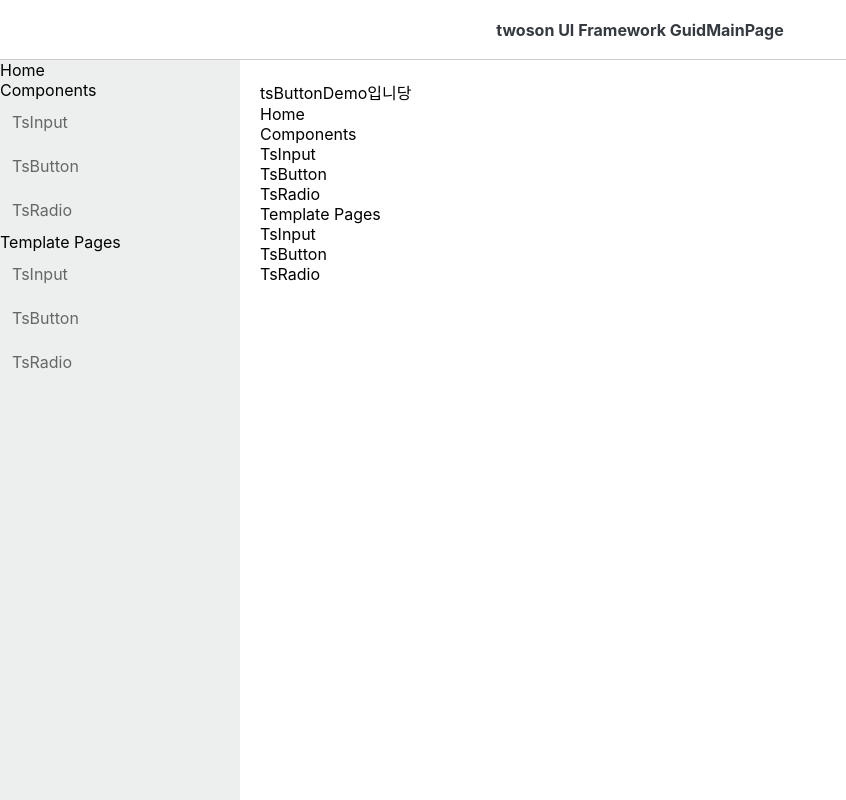
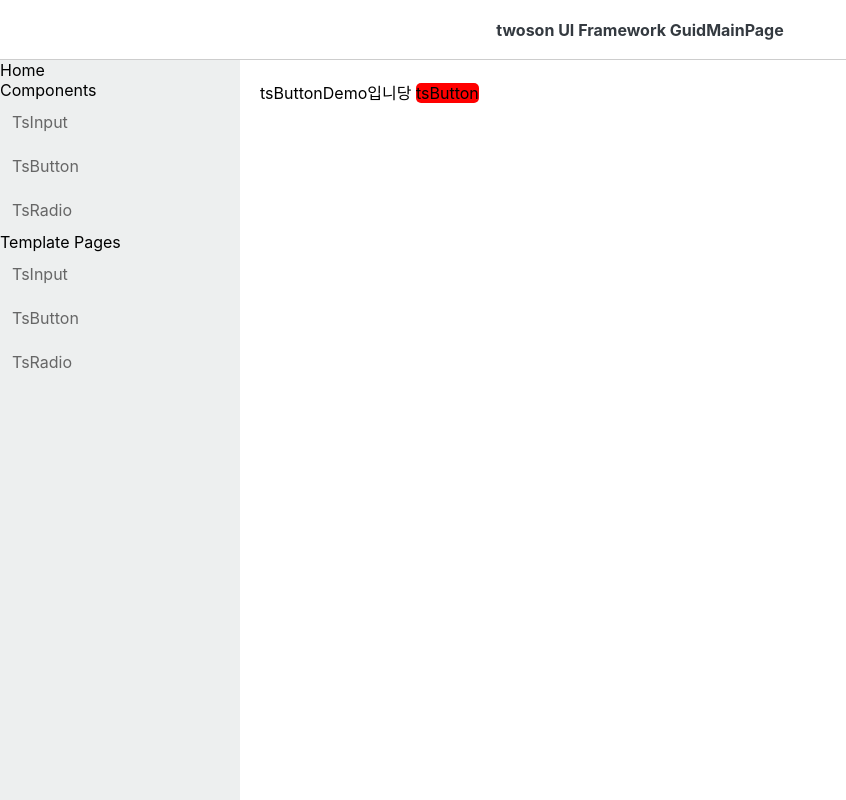
Before and after one commit to opp1350/ts-ui-pjt, a Vue app: page /components/tsButton in a window 1280 px wide. Shown: the whole page, without its empty margins (0-846 px from the left). Built offline with nearby package versions, Linux system fonts and the light colour scheme; the HTML template or start-up script is replaced by a standard one.

Commit message:
checkbox

```diff
--- a/src/main.js
+++ b/src/main.js
@@ -6,6 +6,7 @@ import PrimeVue from 'primevue/config'
 import tsButton from './ts/components/tsButton/tsButton.vue'
 import tsInput from './ts/components/tsInput/tsInput.vue'
 import tsInputGroup from './ts/components/tsInput/tsInputGroup.vue'
+import tsCheckBox from './ts/components/tsCheckBox/tsCheckbox.vue'
 
 // css
 import 'primevue/resources/themes/saga-blue/theme.css' // default theme
@@ -65,3 +66,4 @@ app.use(router).mount('#app');
 app.component('ts-button', tsButton);
 app.component('ts-input', tsInput);
 app.component('ts-input-group', tsInputGroup);
+app.component('ts-checkbox', tsCheckBox);
--- a/src/ts/components/tsButton/tsButton.vue
+++ b/src/ts/components/tsButton/tsButton.vue
@@ -1,10 +1,9 @@
 <template>
-  <Button class="button button-close" :label="labelTxt"></Button>
+  <Button class="button button-close" :label="label"></Button>
 </template>
 
 <script>
 import Button from 'primevue/button';
-import { ref } from 'vue'
 export default {
   name: 'tsButton',
   components: {
@@ -13,11 +12,7 @@ export default {
   props: {
     label: String
   },
-  setup (props) {
-    const labelTxt = ref(props.label)
-    return {
-      labelTxt
-    }
+  setup () {
   }
 }
 </script>
--- /dev/null
+++ b/src/ts/components/tsCheckBox/tsCheckbox.vue
@@ -0,0 +1,37 @@
+<template>
+  <Checkbox v-model="checked" :value="value" :modelValue="modelValue" :binary="binary" :disabled="disabled" :trueValue="trueValue" :falseValue="falseValue" />
+</template>
+
+<script>
+import Checkbox from 'primevue/checkbox';
+export default {
+  name: 'tsCheckbox',
+  components: {
+      Checkbox
+  },
+  data() {
+      return {
+          checked: false
+      }
+  },
+  props: {
+    value: null,
+    modelValue: null,
+    binary: Boolean,
+    class: null,
+    style: null,
+    trueValue: {
+        type: null,
+        default: true
+    },
+    falseValue: {
+        type: null,
+        default: false
+    },
+    disabled: {
+      type: Boolean,
+      default: false
+    }
+  }
+}
+</script>
--- a/src/ui/demo/tsButton/tsButtonDemo.vue
+++ b/src/ui/demo/tsButton/tsButtonDemo.vue
@@ -2,18 +2,20 @@
 <template>
     <div>
         tsButtonDemo입니당
-        <app-menu></app-menu>
+        <ts-button :label="label"></ts-button>
+        <ts-checkbox></ts-checkbox>
     </div>
 </template>
 
 <script>
-import AppMenu from '@/AppMenu.vue';
 export default {
     components: {
-        'app-menu': AppMenu,
     },
     setup() {
-
+        const label = 'tsButton'
+        return {
+            label
+        }
     },
 }
 </script>
```
